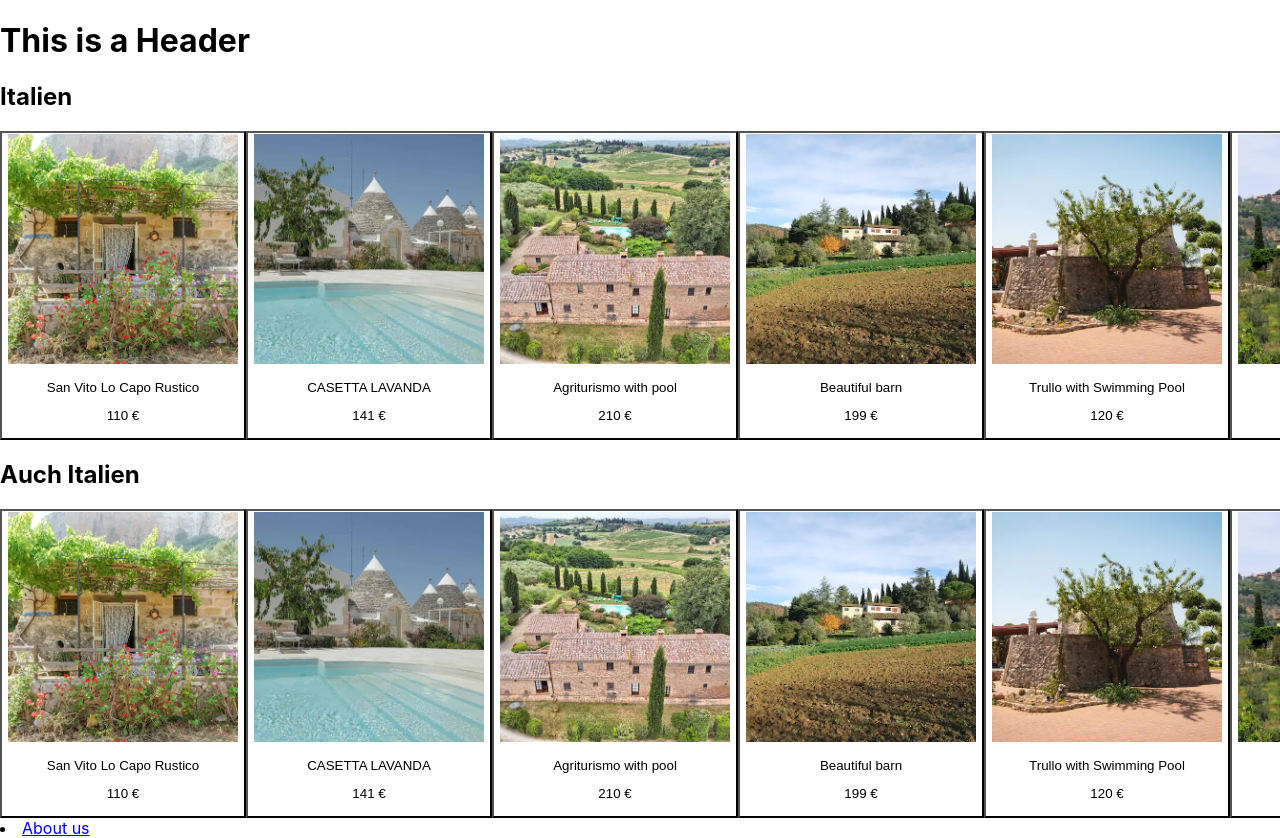
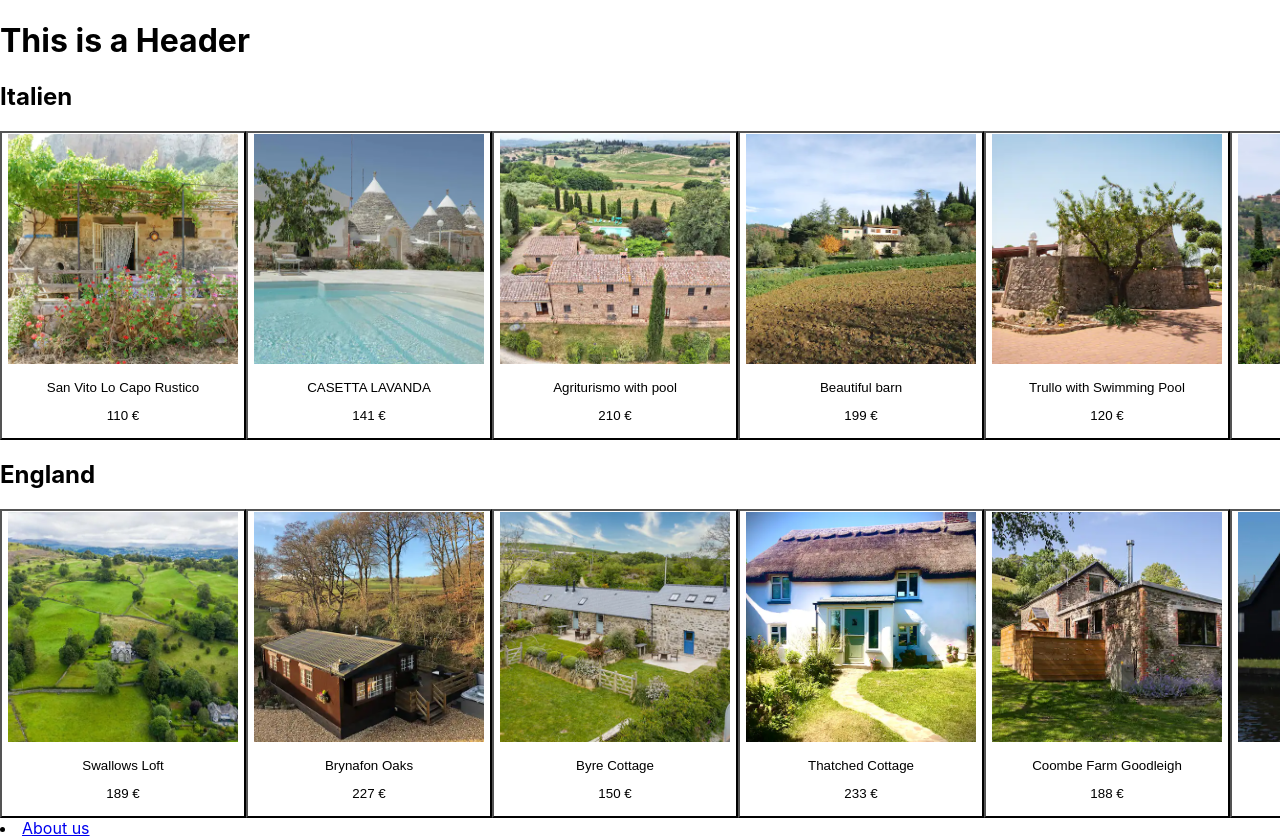
Before and after one commit to JulianDiener/webtech, a React (Create React App) app: page / in a window 1280 px wide. Built offline with nearby package versions, Linux system fonts and the light colour scheme.

Commit message:
CHG: used England pictures

```diff
--- a/src/pictures.js
+++ b/src/pictures.js
@@ -1,70 +1,70 @@
 const picturesItalia =
           [
             {
-              "id" : 1,
+              "id" : "San Vito Lo Capo Rustico",
               "name": "San Vito Lo Capo Rustico",
               "src": "/images/Italia/SanVitoLoCapoRustico.jpg",
               "price": "110 €",
               "destination": "Italien"
             },
               {
-                  "id" : 2,
+                  "id" : "CASETTA LAVANDA",
                   "name": "CASETTA LAVANDA",
                   "src": "/images/Italia/CASETTALAVANDA.jpg",
                   "price": "141 €",
                   "destination": "Italien"
               },
               {
-                  "id" : 3,
+                  "id" : "Agriturismo with pool",
                   "name": "Agriturismo with pool",
                   "src": "/images/Italia/Agriturismowithpool.jpg",
                   "price": "210 €",
                   "destination": "Italien"
               },
               {
-                  "id" : 4,
+                  "id" : "Beautiful barn",
                   "name": "Beautiful barn",
                   "src": "/images/Italia/Beautifulbarn.jpg",
                   "price": "199 €",
                   "destination": "Italien"
               },
               {
-                  "id" : 5,
+                  "id" : "Trullo with Swimming Pool",
                   "name": "Trullo with Swimming Pool",
                   "src": "/images/Italia/Trullo with Swimming Pool.jpg",
                   "price": "120 €",
                   "destination": "Italien"
               },
               {
-                  "id" : 6,
+                  "id" : "Tuscan apartment",
                   "name": "Tuscan apartment",
                   "src": "/images/Italia/Tuscan apartment.jpg",
                   "price": "150 €",
                   "destination": "Italien"
               },
               {
-                  "id" : 7,
+                  "id" : "Villa Privata",
                   "name": "Villa Privata",
                   "src": "/images/Italia/Villa Privata.jpg",
                   "price": "221 €",
                   "destination": "Italien"
               },
               {
-                  "id" : 8,
+                  "id" : "Villa Anna",
                   "name": "Villa Anna",
                   "src": "/images/Italia/Villa Anna.jpg",
                   "price": "180 €",
                   "destination": "Italien"
               },
               {
-                  "id" : 9,
+                  "id" : "Cascina Burroni",
                   "name": "Cascina Burroni",
                   "src": "/images/Italia/Cascina Burroni.jpg",
                   "price": "136 €",
                   "destination": "Italien"
               },
               {
-                  "id" : 10,
+                  "id" : "SPECTACULAR SEA VIEW",
                   "name": "SPECTACULAR SEA VIEW",
                   "src": "/images/Italia/SPECTACULAR SEA VIEW.jpg",
                   "price": "207 €",
@@ -72,7 +72,79 @@ const picturesItalia =
               }
 
           ]
+const picturesEngland = [
+            {
+                "id" : "Swallows Loft",
+                "name": "Swallows Loft",
+                "src": "/images/England/Swallows Loft.jpg",
+                "price": "189 €",
+                "destination": "England"
+            },
+            {
+                "id" : "Brynafon Oaks",
+                "name": "Brynafon Oaks",
+                "src": "/images/England/Brynafon Oaks.jpg",
+                "price": "227 €",
+                "destination": "England"
+            },
+            {
+                "id" : "Byre Cottage",
+                "name": "Byre Cottage",
+                "src": "/images/England/Byre Cottage.jpg",
+                "price": "150 €",
+                "destination": "England"
+            },
+            {
+                "id" : "Thatched Cottage",
+                "name": "Thatched Cottage",
+                "src": "/images/England/Thatched Cottage.jpg",
+                "price": "233 €",
+                "destination": "England"
+            },
+            {
+                "id" : "Coombe Farm Goodleigh",
+                "name": "Coombe Farm Goodleigh",
+                "src": "/images/England/Coombe Farm Goodleigh.jpg",
+                "price": "188 €",
+                "destination": "England"
+            },
+            {
+                "id" : "The Water Cabin",
+                "name": "The Water Cabin",
+                "src": "/images/England/The Water Cabin.jpg",
+                "price": "249 €",
+                "destination": "England"
+            },
+            {
+                "id" : "Secluded Barn",
+                "name": "Secluded Barn",
+                "src": "/images/England/Secluded Barn.jpg",
+                "price": "217 €",
+                "destination": "England"
+            },
+            {
+                "id" : "Willow Cottage",
+                "name": "Willow Cottage",
+                "src": "/images/England/Willow Cottage.jpg",
+                "price": "286 €",
+                "destination": "England"
+            },
+            {
+                "id" : "Eco Log Cabin",
+                "name": "Eco Log Cabin",
+                "src": "/images/England/Eco Log Cabin.jpg",
+                "price": "256 €",
+                "destination": "England"
+            },
+            {
+                "id" : "Mwnci Log Cabin",
+                "name": "Mwnci Log Cabin",
+                "src": "/images/England/Mwnci Log Cabin.jpg",
+                "price": "183 €",
+                "destination": "England"
+            }
+
+]
 
 
-export default picturesItalia;
-export {picturesItalia};
+export {picturesItalia, picturesEngland};
--- a/src/webpages/home.jsx
+++ b/src/webpages/home.jsx
@@ -1,5 +1,6 @@
 import React from 'react';
-import picturesItalia from '../pictures';
+import {picturesItalia,picturesEngland} from '../pictures';
+
 import {
     Link
 } from "react-router-dom";
@@ -15,8 +16,8 @@ const Home = () => {
         <div>
             <h2>Italien</h2>
             <PictureSlider list={picturesItalia} />
-            <h2>Auch Italien</h2>
-            <PictureSlider list={picturesItalia} />
+            <h2>England</h2>
+            <PictureSlider list={picturesEngland} />
             <li><Link to="/aboutus">About us</Link></li>
         </div>
     );
```
